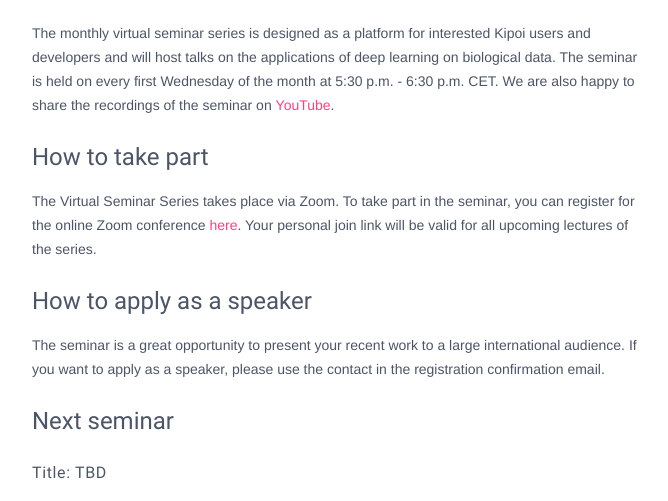
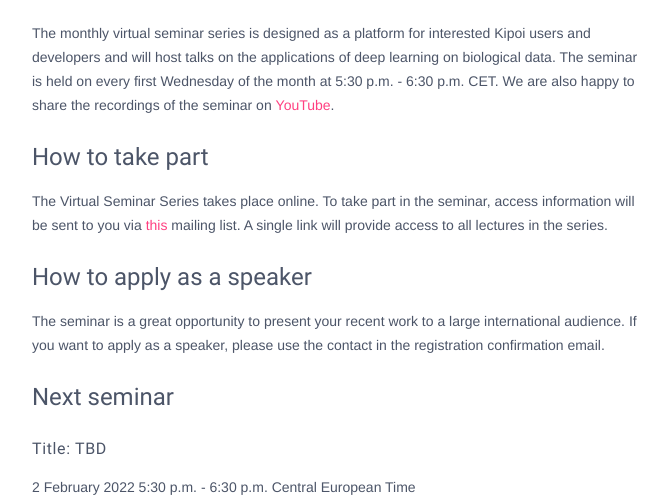
Before and after one commit to kipoi/website, a Flask app: template template/seminar/seminar_template.html in a window 1280 px wide. Shown: the part 145-646 px from the top of the page, without its empty margins (303-971 px from the left). Run offline with Flask 3, Linux system fonts and the light colour scheme; the template is opened without the code that fills it, so the values that code supplies are empty; some libraries are stand-ins or nearby versions.

Commit message:
Replace the link to lrz list

```diff
--- a/template/seminar/seminar_template.html
+++ b/template/seminar/seminar_template.html
@@ -22,10 +22,10 @@
         </p>
         <h4>How to take part</h4>
         <p>
-            The Virtual Seminar Series takes place via Zoom.
-            To take part in the seminar, you can register for the online Zoom conference <a
-                href='https://tum-conf.zoom.us/meeting/register/u5MpcuCvqDwoHtRxJTdDig7co4LJoiHrYugn'>here</a>.
-            Your personal join link will be valid for all upcoming lectures of the series.
+            The Virtual Seminar Series takes place online.
+            To take part in the seminar, access information will be sent to you via <a
+                href='https://lists.lrz.de/mailman3/lists/kipoi.lists.lrz.de/'>this</a> mailing list.
+            A single link will provide access to all lectures in the series.
         </p>
         <h4>How to apply as a speaker</h4>
         <p>The seminar is a great opportunity to present your recent work to a large international audience.
--- a/template/{{cookiecutter.directory_name}}/{{cookiecutter.file_name}}.html
+++ b/template/{{cookiecutter.directory_name}}/{{cookiecutter.file_name}}.html
@@ -22,12 +22,10 @@
         </p>
         <h4>How to take part</h4>
         <p>
-            The Virtual Seminar Series takes place via Zoom.
-            To take part in the seminar, you can register for the online Zoom conference.
-            Your personal join link will be valid for all upcoming lectures of the series.
+            Our Virtual Seminar Series is hosted entirely online. To join, please subscribe to the mailing list below; we will send you a single recurring link that provides access to every lecture in the series.
         </p>
         <p align="center">
-        <a target="_blank" href="https://tum-conf.zoom.us/meeting/register/u5MpcuCvqDwoHtRxJTdDig7co4LJoiHrYugn" class="btn btn-primary waves-effect waves-light" rel="nofollow">Register</a>
+        <a target="_blank" href="https://lists.lrz.de/mailman3/lists/kipoi.lists.lrz.de/" class="btn btn-primary waves-effect waves-light" rel="nofollow">Register</a>
         </p>
         <h4>How to apply as a speaker</h4>
         <p>The seminar is a great opportunity to present your recent work to a large international audience.
```
